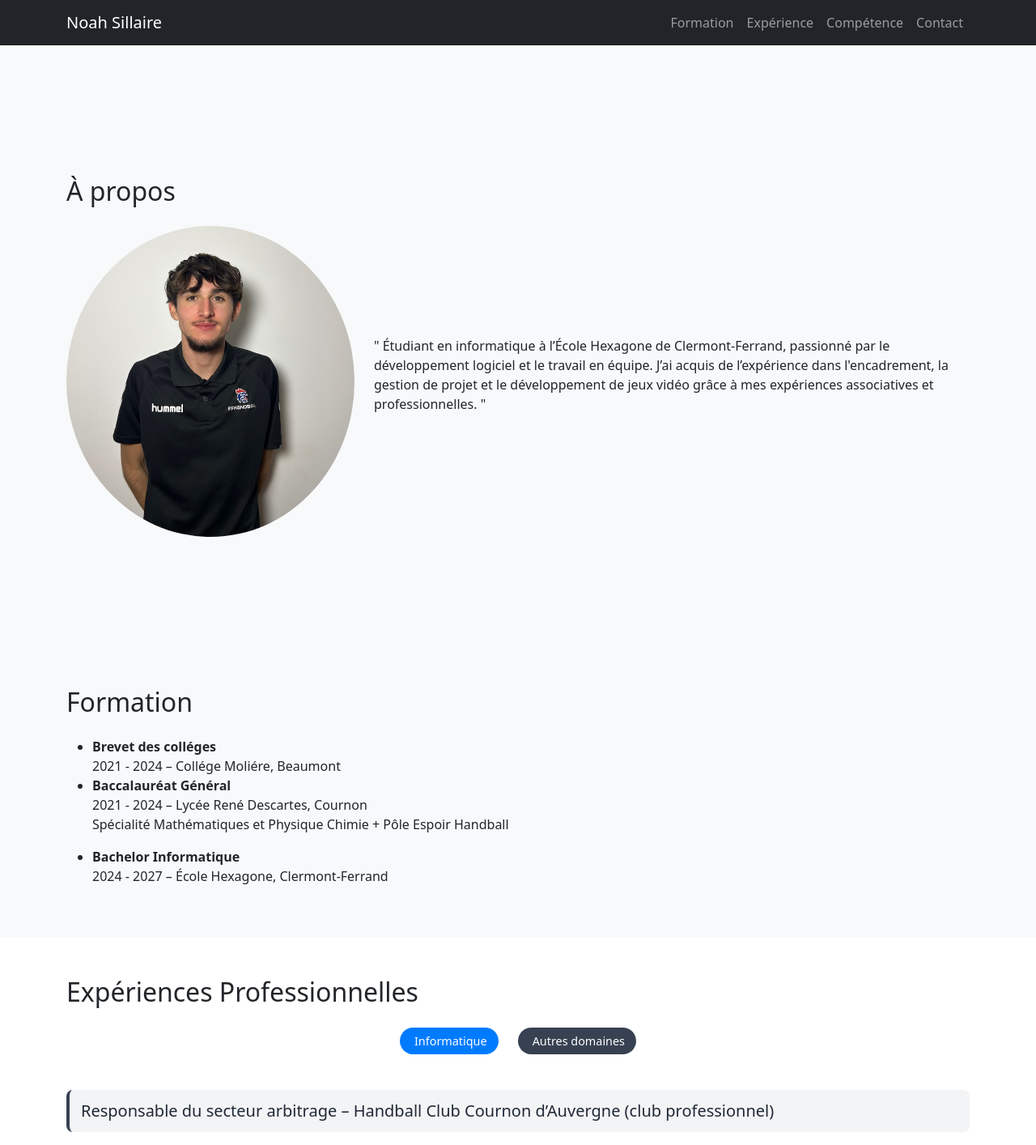
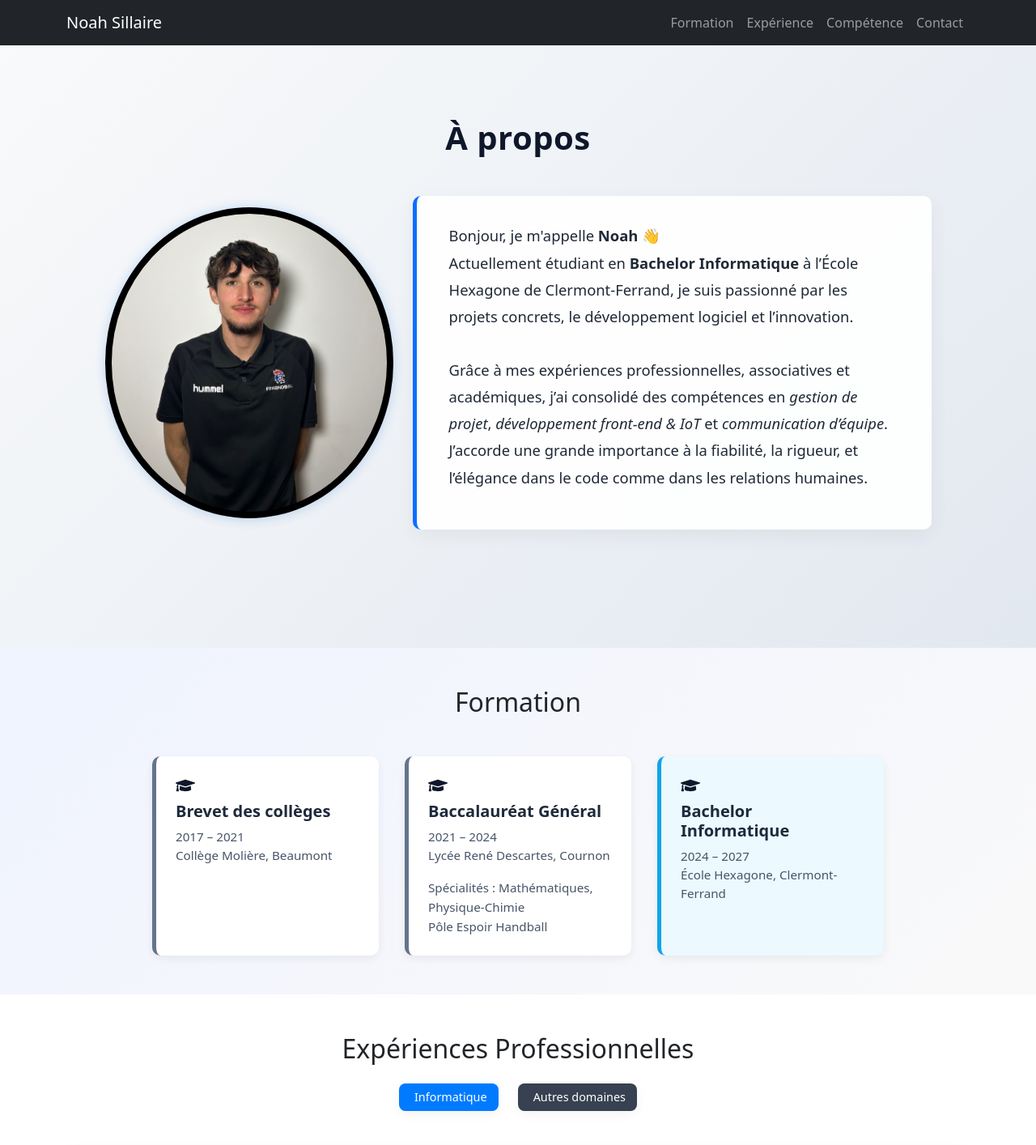
Before and after one commit to Pichou124426/CV, a React (Create React App) app: page / in a window 1280 px wide. Shown: the top 1414 px of the page at 81% size. Built offline with nearby package versions, Linux system fonts and the light colour scheme.

Commit message:
Nouvelle mise en page du CV

```diff
--- a/src/App.css
+++ b/src/App.css
@@ -1,43 +1,264 @@
-.experience {
-  background-color: #f3f4f6; /* Gris doux */
-  border-left: 4px solid #374151; /* Gris anthracite */
-  padding: 14px;
-  border-radius: 8px;
-  margin-bottom: 20px;
-  color: #1f2937; /* Texte sombre */
+/* 🌐 Palette générale */
+:root {
+  --bg-main: #f9fafb;
+  --text-main: #1f2937;
+  --accent-dark: #374151;
+  --accent-blue: #007bff;
+  --accent-soft-blue: #eaf4ff;
+  --accent-gray: #f3f4f6;
+  --rounded: 8px;
+  --shadow-light: 0 4px 14px rgba(0, 0, 0, 0.05);
 }
 
-.experience-it {
-  background-color: #eaf4ff; /* Bleu pastel tech */
-  border-left: 4px solid #007bff;
-  padding: 14px;
-  border-radius: 8px;
-  margin-bottom: 20px;
-  color: #003554;
+body {
+  background-color: var(--bg-main);
+  color: var(--text-main);
+  font-family: 'Segoe UI', sans-serif;
+  line-height: 1.6;
 }
 
+/* 🧾 Titre section */
+h2 {
+  font-size: 2rem;
+  font-weight: 700;
+  text-align: center;
+  margin-bottom: 2rem;
+  color: var(--accent-dark);
+}
+
+/* 📌 Légende des catégories */
 .legend {
   display: flex;
-  justify-content: center; /* Centrage horizontal */
+  justify-content: center;
   align-items: center;
-  gap: 1.5rem; /* Espace entre les items */
-  margin-top: 10px;
-  margin-bottom: 24px;
+  gap: 1.5rem;
+  margin-bottom: 2rem;
 }
 
-.legend .experience-it,
-.legend .experience {
+.legend span {
   padding: 6px 14px;
-  border-radius: 20px;
+  border-radius: var(--rounded);
   font-weight: 500;
   font-size: 0.9rem;
   color: #fff;
 }
 
 .legend .experience-it {
-  background-color: #007bff;
+  background-color: var(--accent-blue);
 }
 
 .legend .experience {
-  background-color: #374151;
+  background-color: var(--accent-dark);
 }
+
+/* 📂 Bloc expérience générique */
+.experience,
+.experience-it {
+  padding: 14px 18px;
+  background-color: var(--accent-gray);
+  border-left: 5px solid var(--accent-dark);
+  border-radius: var(--rounded);
+  margin-bottom: 20px;
+  transition: all 0.3s ease-in-out;
+  box-shadow: var(--shadow-light);
+}
+
+.experience-it {
+  background-color: var(--accent-soft-blue);
+  border-left-color: var(--accent-blue);
+}
+
+/* ✨ Effet au survol */
+.experience:hover,
+.experience-it:hover {
+  transform: translateY(-2px);
+  box-shadow: 0 6px 20px rgba(0, 0, 0, 0.08);
+}
+
+/* ==== Compétences Section ==== */
+
+#competence h2 {
+  text-align: center;
+  font-weight: bold;
+  color: #1f2937;
+}
+
+.competence-section {
+  margin-bottom: 2rem;
+  padding: 1.5rem;
+  background-color: #f8fafc;
+  border-left: 5px solid #94a3b8;
+  border-radius: 8px;
+  box-shadow: 0 2px 8px rgba(0, 0, 0, 0.04);
+}
+
+.competence-section h5 {
+  color: #0f172a;
+  margin-bottom: 1rem;
+}
+
+.competence-section h6 {
+  margin-top: 1.2rem;
+  color: #1d4ed8;
+  font-weight: 600;
+}
+
+.competence-section ul {
+  list-style-type: disc;
+  padding-left: 1.2rem;
+  margin-top: 0.5rem;
+}
+
+.competence-section li {
+  margin-bottom: 0.4rem;
+}
+
+/* Thèmes par catégorie */
+.soft-skills {
+  border-left-color: #4ade80; /* vert doux */
+}
+
+.languages {
+  border-left-color: #facc15; /* jaune doux */
+}
+
+.tech-skills {
+  border-left-color: #60a5fa; /* bleu tech */
+}
+
+.section-education {
+  background: linear-gradient(135deg, #f0f4ff 0%, #f9f9f9 100%);
+}
+
+.education-grid {
+  display: flex;
+  flex-wrap: wrap;
+  justify-content: center;
+  gap: 2rem;
+}
+
+.edu-card {
+  background-color: #ffffff;
+  border-left: 5px solid #64748b;
+  border-radius: 10px;
+  padding: 1.5rem;
+  width: 280px;
+  box-shadow: 0 4px 12px rgba(0, 0, 0, 0.06);
+  transition: transform 0.3s ease, box-shadow 0.3s ease;
+}
+
+.edu-card.highlight {
+  border-left-color: #0ea5e9;
+  background-color: #ecf9ff;
+}
+
+.edu-card:hover {
+  transform: translateY(-6px);
+  box-shadow: 0 6px 20px rgba(0, 0, 0, 0.08);
+}
+
+.edu-icon {
+  font-size: 1.5rem;
+  color: #0f172a;
+  margin-bottom: 0.5rem;
+}
+
+.edu-card h5 {
+  margin-bottom: 0.5rem;
+  color: #1e293b;
+  font-weight: bold;
+}
+
+.edu-card p,
+.edu-card small {
+  color: #475569;
+  font-size: 0.95rem;
+}
+.contact-section {
+  background: linear-gradient(to bottom right, #f9fafe, #edf1f7);
+  color: #1f2937;
+}
+
+.contact-grid {
+  display: flex;
+  flex-wrap: wrap;
+  gap: 2rem;
+  justify-content: center;
+  align-items: center;
+}
+
+.contact-item {
+  display: flex;
+  flex-direction: column;
+  align-items: center;
+  text-align: center;
+  font-weight: 500;
+  color: #1f2937;
+  transition: transform 0.2s ease;
+}
+
+.contact-item a {
+  color: #2563eb;
+  margin-top: 0.5rem;
+  text-decoration: none;
+}
+
+.contact-item a:hover {
+  text-decoration: underline;
+  color: #1d4ed8;
+}
+
+.contact-icon {
+  font-size: 2rem;
+  color: #0f172a;
+}
+
+.about-section {
+  background: linear-gradient(135deg, #f9fafb 0%, #e2e8f0 100%);
+  padding: 100px 0;
+  min-height: 100vh;
+  color: #1f2937;
+  display: flex;
+  align-items: center;
+}
+
+.section-title {
+  text-align: center;
+  font-size: 2.5rem;
+  font-weight: 700;
+  margin-bottom: 3rem;
+  color: #0f172a;
+  letter-spacing: 0.5px;
+}
+
+.about-photo-wrapper {
+  display: inline-block;
+  padding: 8px;
+  border-radius: 50%;
+  background: black ;
+  box-shadow: 0 0 15px rgba(0, 123, 255, 0.2);
+}
+
+.about-photo {
+  border-radius: 50%;
+  max-width: 220px;
+  box-shadow: 0 5px 20px rgba(0,0,0,0.08);
+  transition: transform 0.3s ease;
+}
+
+.about-photo:hover {
+  transform: scale(1.04);
+}
+
+.about-card {
+  background-color: #ffffffee;
+  padding: 2rem 2.5rem;
+  border-left: 5px solid #0d6efd;
+  border-radius: 10px;
+  box-shadow: 0 8px 25px rgba(0, 0, 0, 0.05);
+}
+
+.about-text {
+  font-size: 1.15rem;
+  line-height: 1.8;
+}
--- a/src/components/About.js
+++ b/src/components/About.js
@@ -1,34 +1,31 @@
 import React from 'react';
 import { Container, Row, Col, Image } from 'react-bootstrap';
 
+
 function About() {
   return (
-    <section
-      id="about"
-      style={{
-        minHeight: '100vh',
-        paddingTop: '80px',
-        display: 'flex',
-        alignItems: 'center',
-        backgroundColor: '#f8f9fa',
-      }}
-    >
+    <section id="about" className="about-section">
       <Container>
-        <h2 className="mb-4">À propos</h2>
-        <Row className="align-items-center">
-          <Col md={4}>
+        <h2 className="section-title">À propos</h2>
+        <Row className="align-items-center justify-content-center">
+          <Col md={4} className="text-center mb-4 mb-md-0">
+            <div className="about-photo-wrapper">
               <Image
                 src="/noah.jpg"
                 alt="Noah Sillaire"
-              roundedCircle
+                className="about-photo"
                 fluid
               />
+            </div>
           </Col>
-          <Col md={8} >
-            <p>
-              " Étudiant en informatique à l’École Hexagone de Clermont-Ferrand, passionné par le développement logiciel et le travail en équipe.
-              J’ai acquis de l’expérience dans l'encadrement, la gestion de projet et le développement de jeux vidéo grâce à mes expériences associatives et professionnelles. "
+          <Col md={7}>
+            <div className="about-card">
+              <p className="about-text">
+                Bonjour, je m'appelle <strong>Noah</strong> 👋 <br />
+                Actuellement étudiant en <strong>Bachelor Informatique</strong> à l’École Hexagone de Clermont-Ferrand, je suis passionné par les projets concrets, le développement logiciel et l’innovation. <br /><br />
+                Grâce à mes expériences professionnelles, associatives et académiques, j’ai consolidé des compétences en <em>gestion de projet</em>, <em>développement front-end & IoT</em> et <em>communication d’équipe</em>. J’accorde une grande importance à la fiabilité, la rigueur, et l’élégance dans le code comme dans les relations humaines.
               </p>
+            </div>
           </Col>
         </Row>
       </Container>
--- a/src/components/Contact.js
+++ b/src/components/Contact.js
@@ -1,27 +1,40 @@
 import React from 'react';
-import { Container, Button } from 'react-bootstrap';
-import { FaLinkedin } from 'react-icons/fa';
+import { Container } from 'react-bootstrap';
+import { FaLinkedin, FaEnvelope, FaPhoneAlt, FaDownload } from 'react-icons/fa';
 
 function Contact() {
   return (
-    <section id="contact" className="bg-light py-5">
-      <Container>
-        <h2 className="mb-4">Contact</h2>
-        <p>Email : <a href="mailto:nsillaire@gmail.com">nsillaire@gmail.com</a></p>
-        <p>Téléphone : <a href="phoneto:07.77.28.93.75">0777289375</a></p>
-        <p>
-          <FaLinkedin size={20} style={{ marginRight: '8px' }} />
+    <section id="contact" className="contact-section py-5">
+      <Container className="text-center">
+        <h2 className="mb-5"> Me contacter</h2>
+
+        <div className="contact-grid">
+          <div className="contact-item">
+            <FaEnvelope className="contact-icon" />
+            <a href="mailto:nsillaire@gmail.com">nsillaire@gmail.com</a>
+          </div>
+
+          <div className="contact-item">
+            <FaPhoneAlt className="contact-icon" />
+            <a href="tel:0777289375">07 77 28 93 75</a>
+          </div>
+
+          <div className="contact-item">
+            <FaLinkedin className="contact-icon" />
             <a
               href="https://www.linkedin.com/in/noah-sillaire-186682349"
               target="_blank"
               rel="noopener noreferrer"
             >
-            Voir mon profil LinkedIn
+              Profil LinkedIn
             </a>
-        </p>
-        <Button variant="primary" href="/CV-noah.pdf" download>
-          Télécharger le CV PDF
-        </Button>
+          </div>
+
+          <div className="contact-item">
+            <FaDownload className="contact-icon" />
+            <a href="/CV-noah.pdf" download>Télécharger mon CV</a>
+          </div>
+        </div>
       </Container>
     </section>
   );
--- a/src/components/Education.js
+++ b/src/components/Education.js
@@ -1,17 +1,33 @@
 import React from 'react';
 import { Container } from 'react-bootstrap';
+import { FaGraduationCap } from 'react-icons/fa';
 
 function Education() {
   return (
-    <section id="education" className="bg-light py-5">
+    <section id="education" className="py-5 section-education">
       <Container>
-        <h2 className="mb-4">Formation</h2>
-        <ul>
-          <li><strong>Brevet des colléges</strong><br />2021 - 2024 – Collége Moliére, Beaumont</li>
-          <li><strong>Baccalauréat Général</strong><br />2021 - 2024 – Lycée René Descartes, Cournon</li>
-          <p> Spécialité Mathématiques et Physique Chimie + Pôle Espoir Handball </p>
-          <li><strong>Bachelor Informatique</strong><br />2024 - 2027 – École Hexagone, Clermont-Ferrand</li>
-        </ul>
+        <h2 className="text-center mb-5"> Formation</h2>
+
+        <div className="education-grid">
+          <div className="edu-card">
+            <FaGraduationCap className="edu-icon" />
+            <h5>Brevet des collèges</h5>
+            <p>2017 – 2021<br />Collège Molière, Beaumont</p>
+          </div>
+
+          <div className="edu-card">
+            <FaGraduationCap className="edu-icon" />
+            <h5>Baccalauréat Général</h5>
+            <p>2021 – 2024<br />Lycée René Descartes, Cournon</p>
+            <small>Spécialités : Mathématiques, Physique-Chimie<br />Pôle Espoir Handball</small>
+          </div>
+
+          <div className="edu-card highlight">
+            <FaGraduationCap className="edu-icon" />
+            <h5>Bachelor Informatique</h5>
+            <p>2024 – 2027<br />École Hexagone, Clermont-Ferrand</p>
+          </div>
+        </div>
       </Container>
     </section>
   );
```
Also changed, not shown: src/components/Competence.js (+45 -52 lines). Lines whose indentation alone changed are shown as unchanged.
